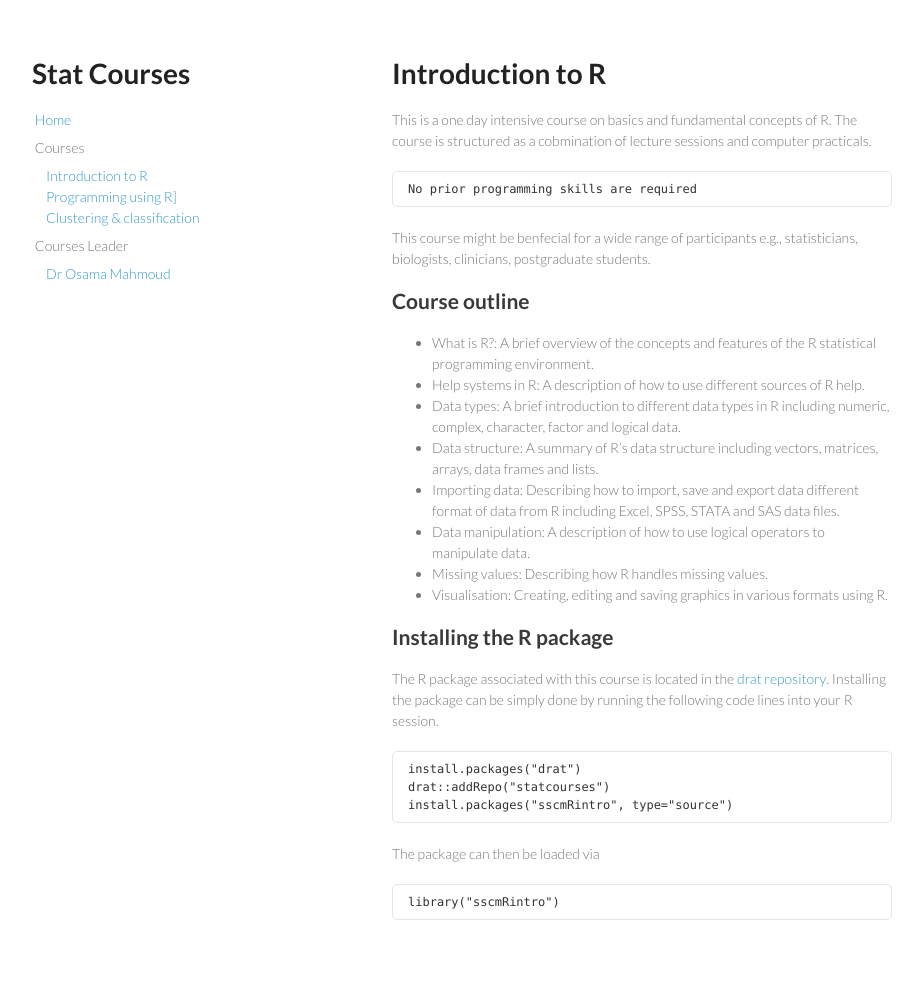
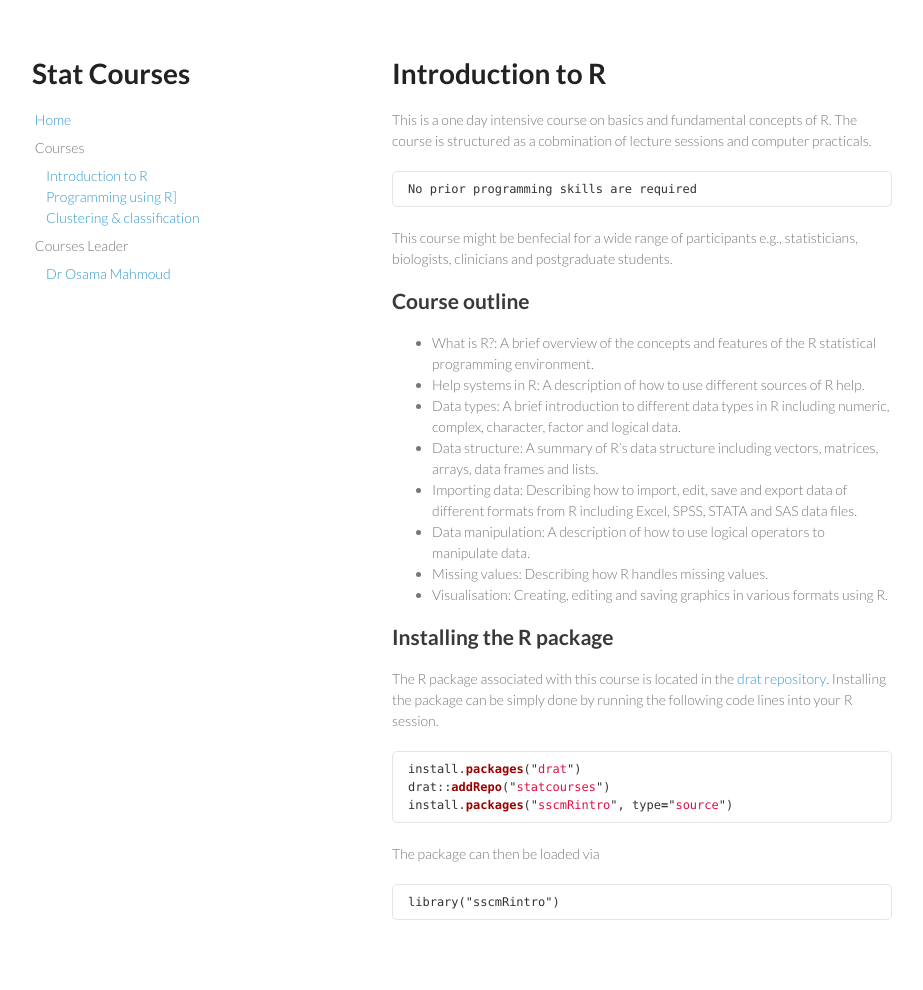
Before and after one commit to statcourses/statcourses.github.io, a Jekyll site: the page built from sscmIntro-to-R/index.md, in a window 1280 px wide. Shown: the whole page, without its empty margins (178-1101 px from the left). Built offline with Jekyll 4.4.1, drawn with Linux system fonts in a browser that asks for light colours.

Commit message:
code chunk done

````diff
--- a/sscmIntro-to-R/index.md
+++ b/sscmIntro-to-R/index.md
@@ -8,7 +8,7 @@ This is a one day intensive course on basics and fundamental concepts of R. The
 
     No prior programming skills are required
 
-This course might be benfecial for a wide range of participants e.g., statisticians, biologists, clinicians, postgraduate students.
+This course might be benfecial for a wide range of participants e.g., statisticians, biologists, clinicians and postgraduate students.
 
 ## Course outline
 
@@ -16,7 +16,7 @@ This course might be benfecial for a wide range of participants e.g., statistici
  * Help systems in R: A description of how to use different sources of R help.
  * Data types: A brief introduction to different data types in R including numeric, complex, character, factor and logical data.
  * Data structure: A summary of R's data structure including vectors, matrices, arrays, data frames and lists.
- * Importing data: Describing how to import, save and export data different format of data from R including Excel, SPSS, STATA and SAS data files.
+ * Importing data: Describing how to import, edit, save and export data of different formats from R including Excel, SPSS, STATA and SAS data files.
  * Data manipulation: A description of how to use logical operators to manipulate data.
  * Missing values: Describing how R handles missing values.
  * Visualisation: Creating, editing and saving graphics in various formats using R.
@@ -26,10 +26,11 @@ This course might be benfecial for a wide range of participants e.g., statistici
 The R package associated with this course is located in the
 [drat repository](https://github.com/statcourses/drat). Installing the package can be simply done by running the following code lines into your R session.
 
-    install.packages("drat")
-    drat::addRepo("statcourses")
-    install.packages("sscmRintro", type="source")
-
+```javascript
+install.packages("drat")
+drat::addRepo("statcourses")
+install.packages("sscmRintro", type="source")
+```
 The package can then be loaded via
 
     library("sscmRintro")
````
